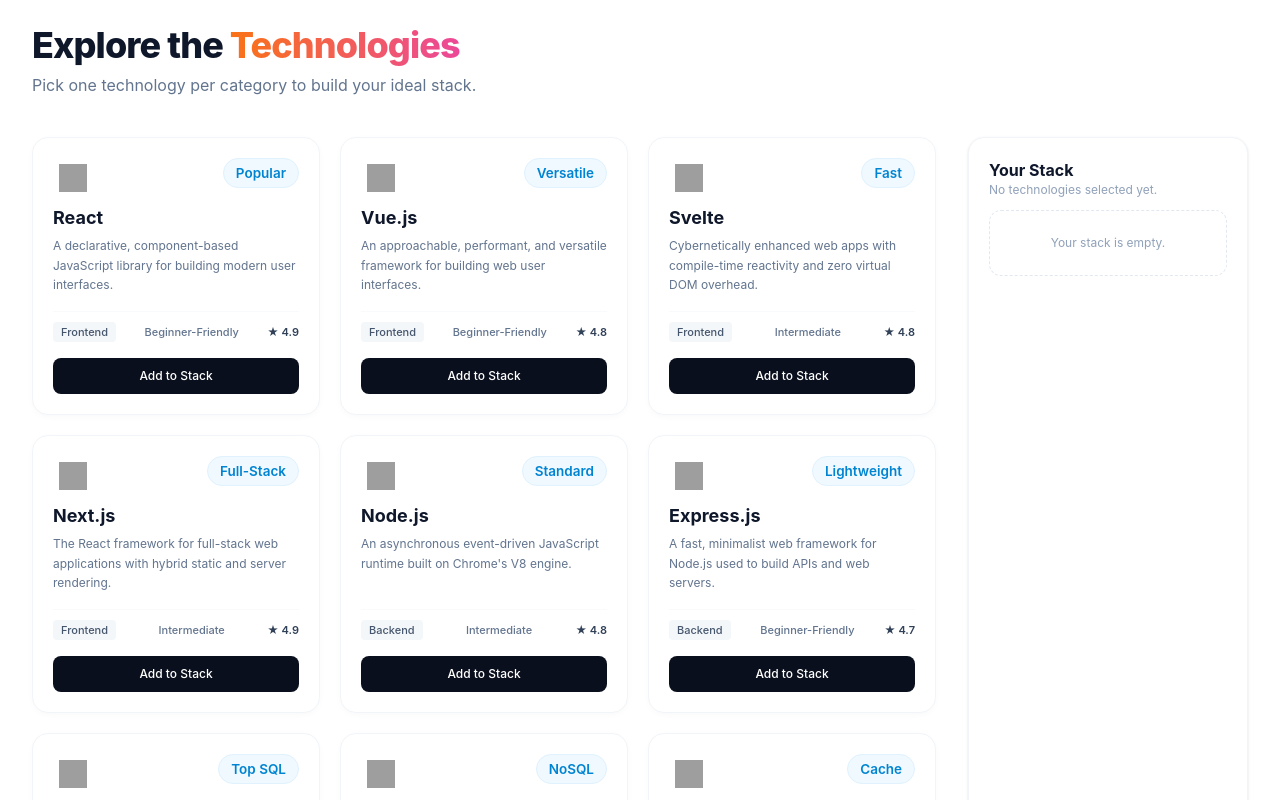
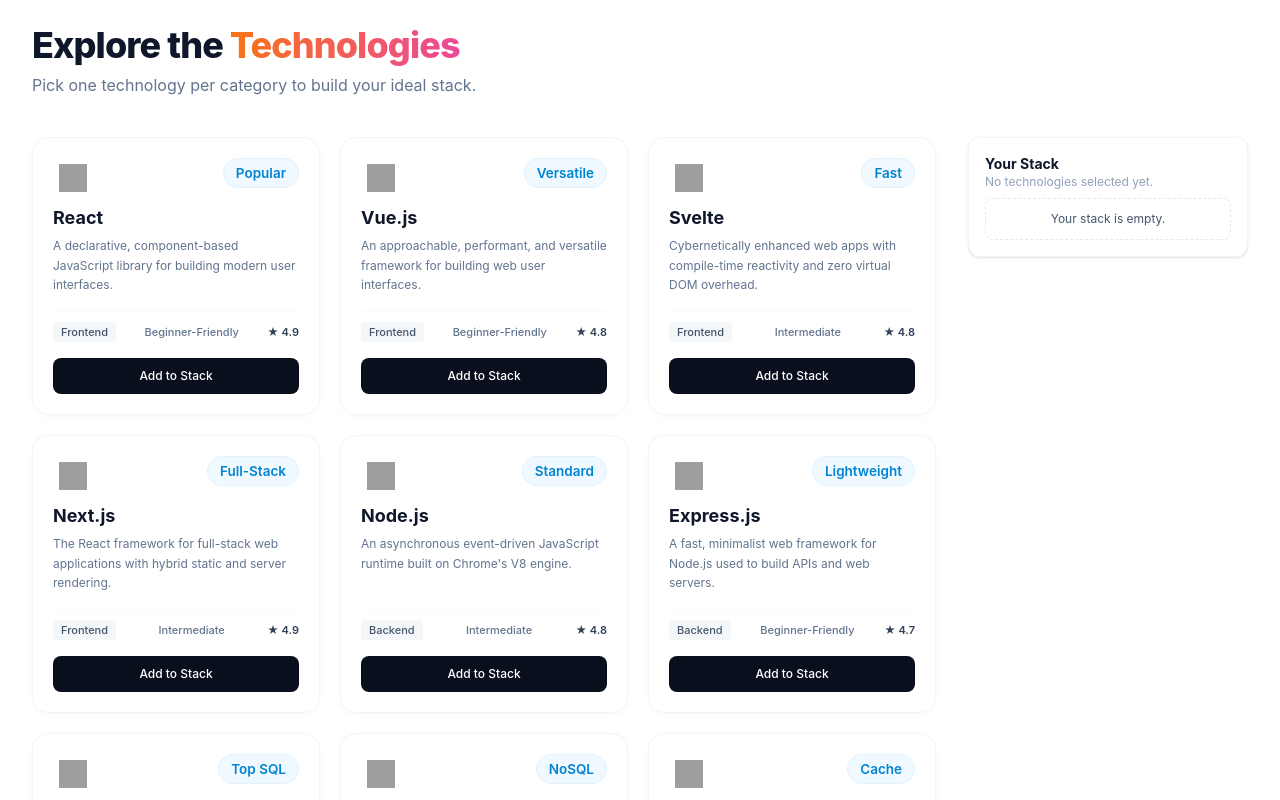
Before and after one commit to borshon07/B-14-A05--DevStack-, a React (Vite) app: page / in a window 1280 px wide. Shown: the part 700-1500 px from the top of the page. Built offline with nearby package versions, Linux system fonts and the light colour scheme; grey boxes are pictures that could not be loaded.

Commit message:
Update StackSidebar and TachCard

```diff
--- a/src/MainHeros/StackSidebar.tsx
+++ b/src/MainHeros/StackSidebar.tsx
@@ -12,9 +12,9 @@
   onRemoveAll,
 }: StackSidebarProps) {
   return (
-    <div className="col-span-12 flex flex-col rounded-2xl border border-slate-100 bg-white p-5 shadow-sm lg:col-span-3">
-      <h3 className="text-base font-bold text-slate-900">Your Stack</h3>
-      <p className="pb-3 text-xs text-slate-400">
+    <div className="col-span-12 flex flex-col rounded-xl border border-slate-100 bg-white p-4 shadow-sm lg:sticky lg:top-24 lg:col-span-3">
+      <h3 className="text-sm font-bold text-slate-900">Your Stack</h3>
+      <p className="pb-2 text-xs text-slate-400">
         {selectedTechs.length === 0
           ? "No technologies selected yet."
           : `${selectedTechs.length} technology${
@@ -23,30 +23,30 @@
       </p>
 
       {selectedTechs.length === 0 ? (
-        <div className="rounded-xl border border-dashed border-slate-200 p-6 text-center">
-          <p className="text-xs text-slate-400">Your stack is empty.</p>
+        <div className="rounded-lg border border-dashed border-slate-200 p-3 text-center">
+          <p className="text-xs text-slate-600">Your stack is empty.</p>
         </div>
       ) : (
         <>
-          <div className="flex flex-col gap-3">
+          <div className="flex flex-col gap-2">
             {selectedTechs.map((tech) => (
               <div
                 key={tech.id}
-                className="flex items-center justify-between rounded-xl border border-slate-100 p-3"
+                className="flex items-center justify-between rounded-lg border border-slate-100 px-3 py-2"
               >
-                <div className="flex items-center gap-3">
-                  <img src={tech.icon} alt={tech.name} className="h-7 w-7" />
+                <div className="flex items-center gap-2.5">
+                  <img src={tech.icon} alt={tech.name} className="h-6 w-6" />
                   <div>
                     <p className="text-sm font-semibold text-slate-900">
                       {tech.name}
                     </p>
-                    <p className="text-xs text-slate-400">{tech.category}</p>
+                    <p className="text-[11px] text-slate-400">{tech.category}</p>
                   </div>
                 </div>
                 <button
                   onClick={() => onRemove(tech.id)}
                   aria-label={`Remove ${tech.name}`}
-                  className="text-slate-400 font-bold transition-colors hover:text-red-500"
+                  className="font-bold text-slate-400 transition-colors hover:text-red-500"
                 >
                   ✕
                 </button>
@@ -56,7 +56,7 @@
 
           <button
             onClick={onRemoveAll}
-            className="mt-4 w-full rounded-lg border border-slate-200 py-2.5 text-xs font-bold text-slate-800 transition-colors hover:bg-red-600 hover:text-white"
+            className="mt-3 w-full rounded-lg border border-slate-200 py-2 text-xs font-bold text-slate-800 transition-colors hover:bg-red-600 hover:text-white"
           >
             Remove All
           </button>
--- a/src/MainHeros/TechCard.tsx
+++ b/src/MainHeros/TechCard.tsx
@@ -47,8 +47,8 @@
           disabled={isAdded}
           className={`mt-4 w-full rounded-lg py-2.5 text-xs font-medium transition-colors ${
             isAdded
-              ? "cursor-not-allowed bg-emerald-50 text-bold"
-              : "bg-[#0a0f1d] text-white hover:bg-white hover:text-[#0a0f1d] hover:ring-2 hover:ring-[#0a0f1d]"
+              ? "cursor-not-allowed bg-emerald-100 text-emerald-700"
+              : "bg-[#0a0f1d] text-white hover:bg-white hover:text-[#0a0f1d] hover:ring-2 hover:ring-[#18b58b]"
           }`}
         >
           {isAdded ? "✓ Added to Stack" : "Add to Stack"}
--- a/src/MainHeros/TechCatalogSection.tsx
+++ b/src/MainHeros/TechCatalogSection.tsx
@@ -12,7 +12,6 @@
   const [selectedStack, setSelectedStack] = useState<Technology[]>([]);
 
   useEffect(() => {
-    // Simulate fetching JSON data (e.g. from an API)
     setLoading(true);
     const timer = setTimeout(() => {
       setTechnologies(technologiesData as Technology[]);
@@ -65,7 +64,7 @@
       {loading ? (
         <Spinner />
       ) : (
-        <div className="grid grid-cols-12 gap-6 lg:gap-8">
+        <div className="grid grid-cols-12 gap-6 lg:items-start lg:gap-8">
           <div className="col-span-12 grid grid-cols-1 gap-5 sm:grid-cols-2 lg:col-span-9 lg:grid-cols-3">
             {technologies.map((tech) => (
               <TechCard
```
